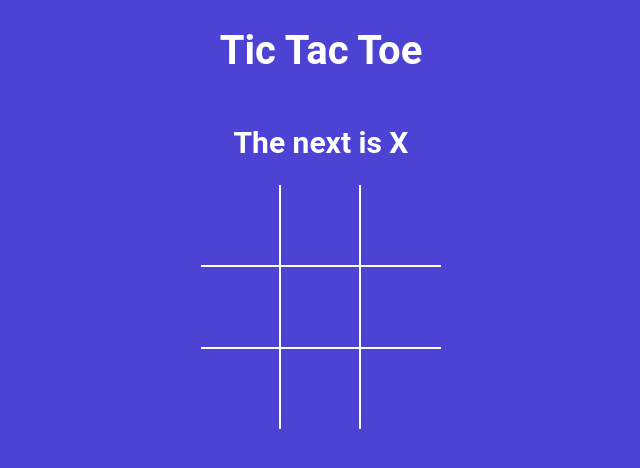
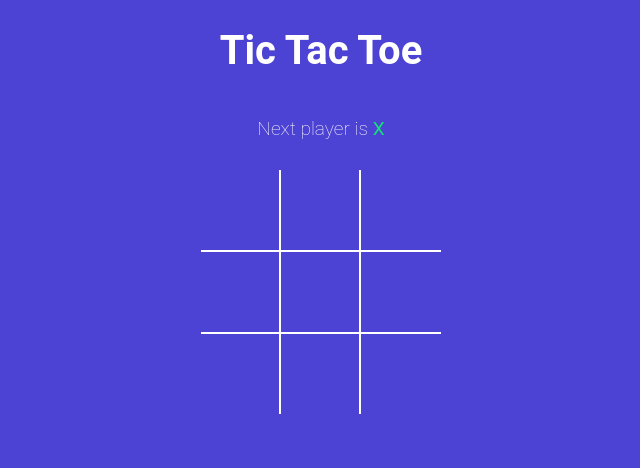
Before and after one commit to neeraj9649/tic_tac_toe, a React (Vite) app: page / in a window 1280 px wide. Shown: the top 468 px of the page, without its empty margins (319-959 px from the left). Built offline with nearby package versions, Linux system fonts and the light colour scheme.

Commit message:
the draw decided

```diff
--- a/src/App.jsx
+++ b/src/App.jsx
@@ -2,6 +2,7 @@ import Board from './component/board';
 import './styles.scss';
 import { useState } from 'react';
 import { calculateWinner } from './Winner';
+import StatusMessage from './component/statusmessage';
 
 function App() {
   const [squares, setsquares] = useState(Array(9).fill(null));
@@ -9,9 +10,6 @@ function App() {
 
   // const winner = calculateWinner(squares);
   const Winner = calculateWinner(squares);
-  console.log(Winner);
-  const nextPlayer = isXNext ? 'The next is X' : 'The next is O';
-  const currstatus = Winner ? `Winner is ${Winner}` : nextPlayer;
   const handlesquareclick = clickedposition => {
     // if the square is already filld (checking)
     if (squares[clickedposition] || Winner) {
@@ -30,7 +28,8 @@ function App() {
   return (
     <div className="app">
       <h1>Tic Tac Toe</h1>
-      <h2>{currstatus}</h2>
+      {/* <h2>{currstatus}</h2> */}
+      <StatusMessage isXNext={isXNext} Winner={Winner} squares={squares} />
       <Board squares={squares} handlesquareclick={handlesquareclick} />
     </div>
   );
--- /dev/null
+++ b/src/component/StatusMessage.jsx
@@ -0,0 +1,50 @@
+import React from 'react';
+const StatusMessage = ({ isXNext, Winner, squares }) => {
+  //   console.log(Winner);
+  const noMoveLeft = squares.every(squareValue => squareValue !== null);
+  //   console.log(noMoveLeft);
+  const nextPlayer = isXNext ? 'X' : 'O';
+  //   console.log(nextPlayer);
+  const renderStatusMessage = () => {
+    if (Winner) {
+      return (
+        <>
+          Winner is {''}
+          <span className={Winner == 'X' ? 'text-green' : 'text-orange'}>
+            {Winner}
+          </span>
+        </>
+      );
+    }
+
+    if (!Winner && noMoveLeft) {
+      return (
+        <>
+          <span className="text-orange">The match is draw</span>
+        </>
+      );
+    }
+    if (!Winner && !noMoveLeft) {
+      return (
+        <>
+          Next player is{' '}
+          <span className={isXNext ? 'text-green' : 'text-orange'}>
+            {nextPlayer}
+          </span>
+        </>
+      );
+    }
+    return null;
+  };
+  return <h2 className="status-message">{renderStatusMessage()}</h2>;
+};
+export default StatusMessage;
+// const currentstatus = Winner ? `Winner is ${Winner}` : nextPlayer;
+//   const finalResult = noMoveLeft
+//     ? 'No one win The match is Draw'
+//     : currentstatus;
+//   return (
+//     <>
+//       <span className="status-message">{finalResult}</span>
+//     </>
+//   );
```
